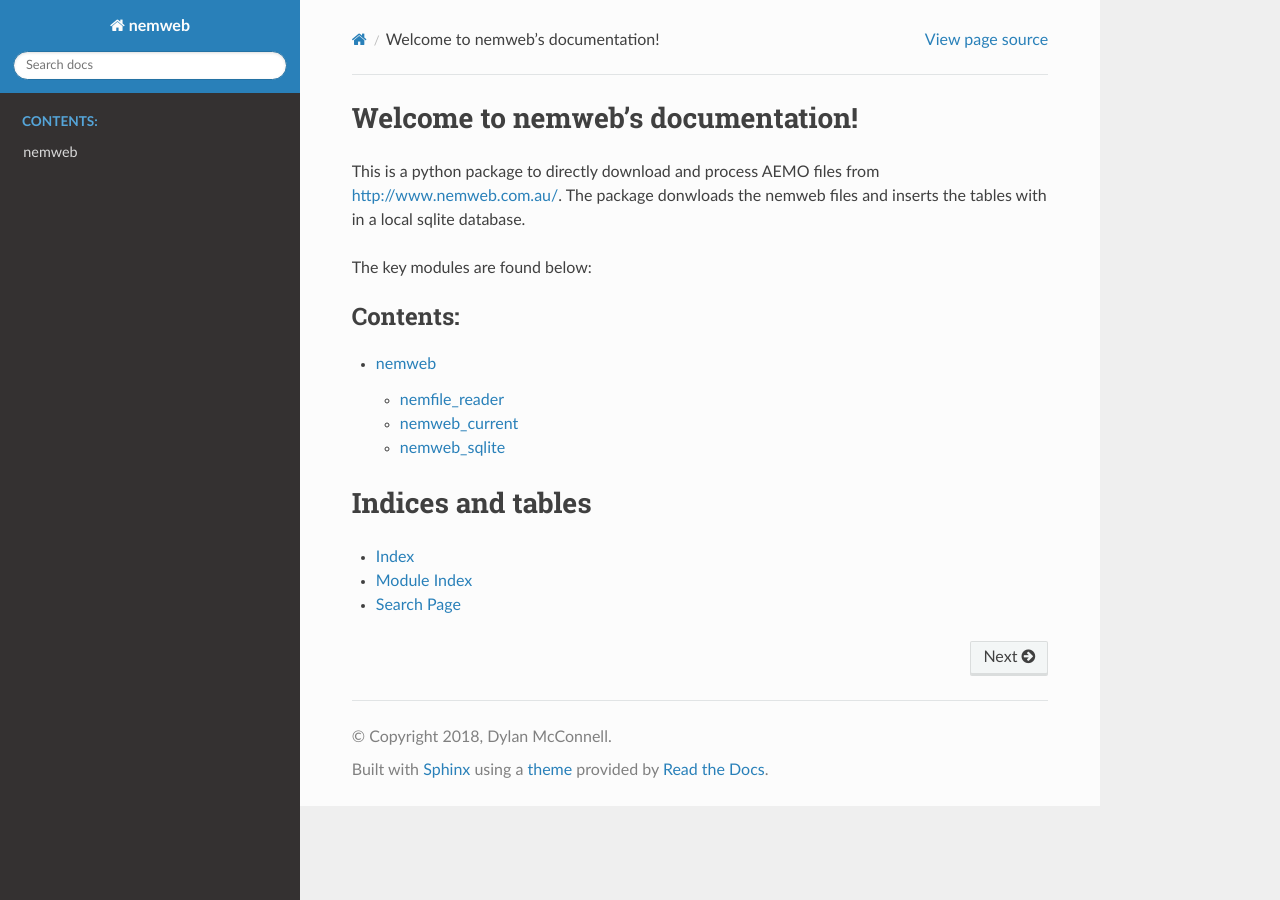
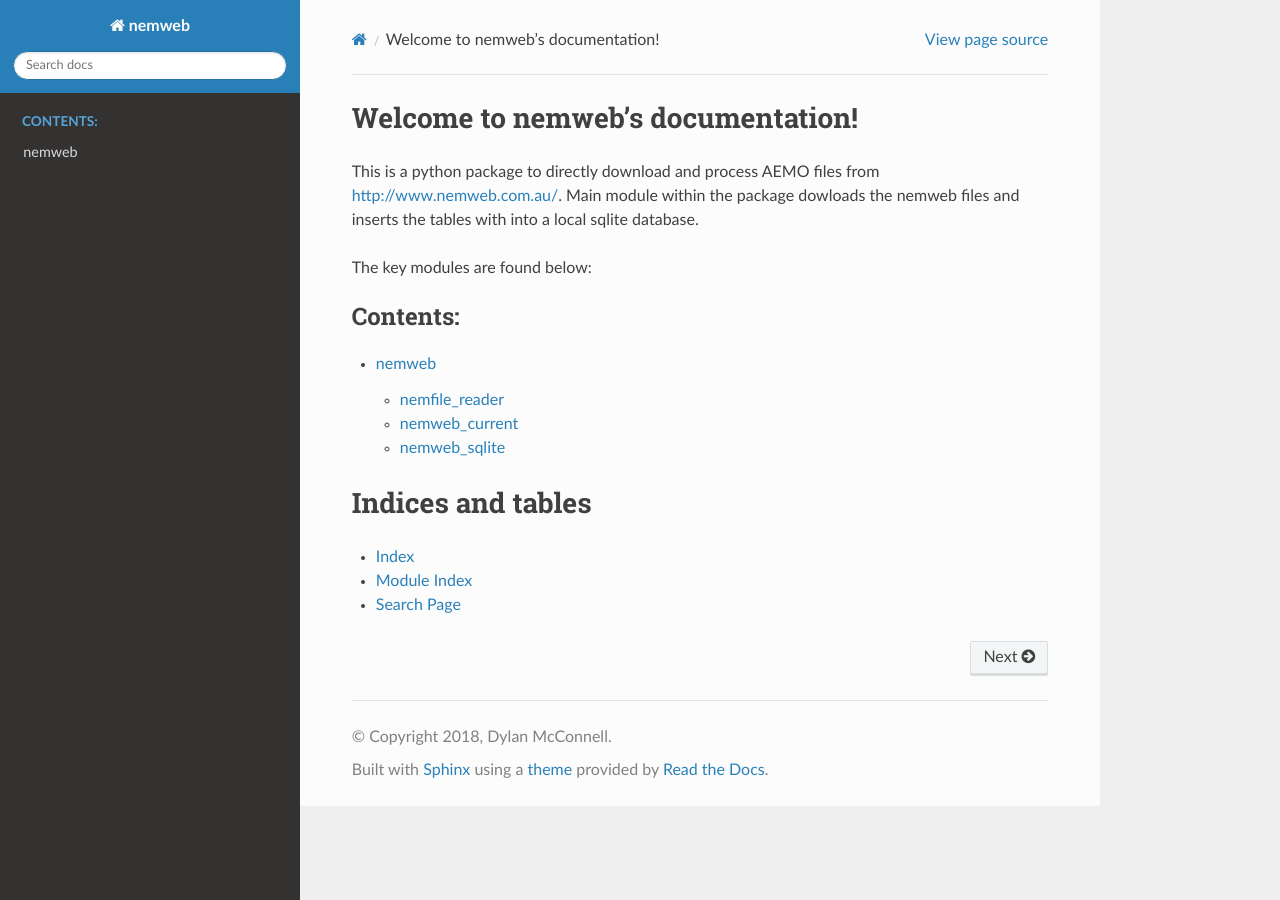
Before and after one commit to opennem/nemweb, a Sphinx documentation site: the page built from docs/index.rst, in a window 1280 px wide. Built offline with Sphinx 7.4.7 and the Read the Docs theme 2.0.0, drawn with Linux system fonts in a browser that asks for light colours.

Commit message:
Fixed minor typo

```diff
--- a/docs/index.rst
+++ b/docs/index.rst
@@ -6,7 +6,7 @@
 Welcome to nemweb's documentation!
 ==================================
 
-This is a python package to directly download and process AEMO files from http://www.nemweb.com.au/. The package donwloads the nemweb files and inserts the tables with in a local sqlite database.
+This is a python package to directly download and process AEMO files from http://www.nemweb.com.au/. Main module within the package dowloads the nemweb files and inserts the tables with into a local sqlite database.
 
 The key modules are found below:
 
```
